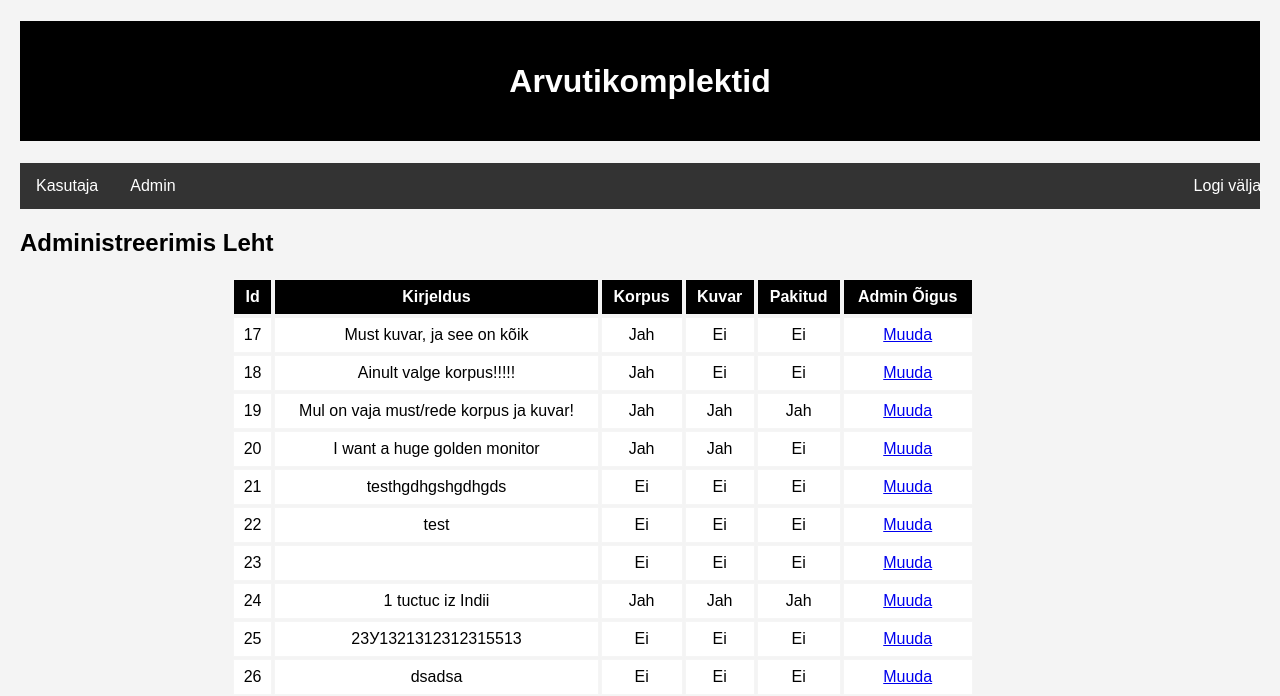
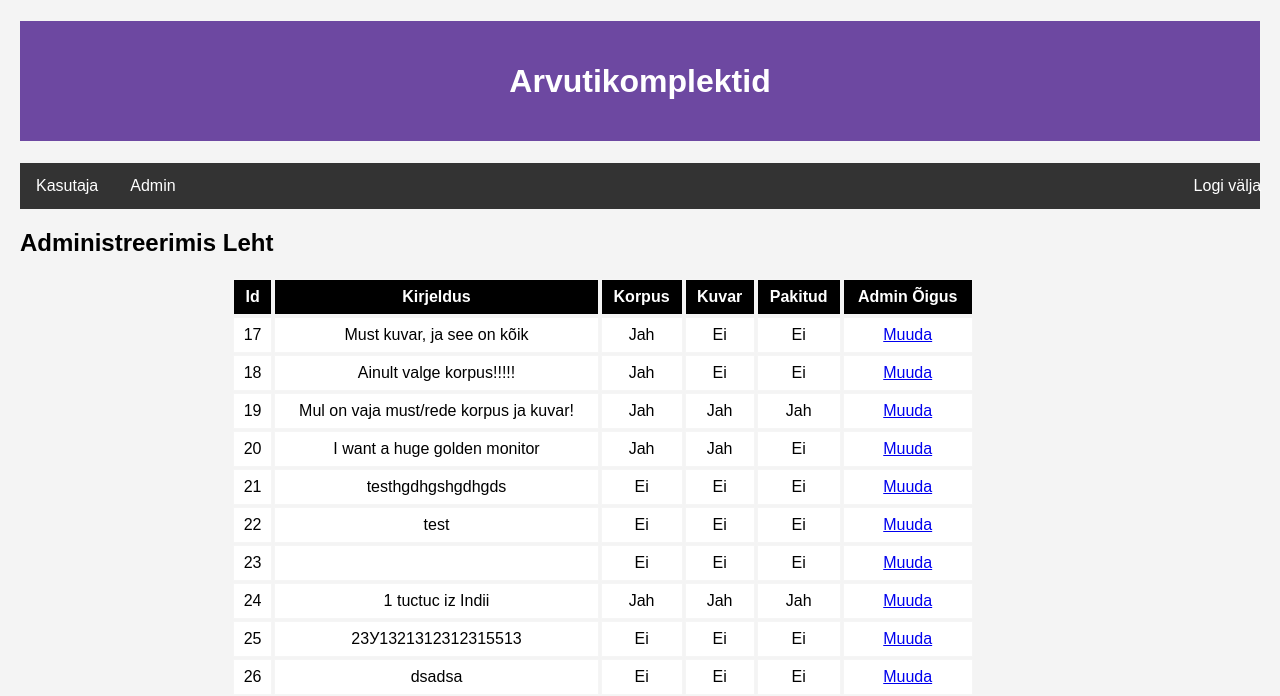
Before and after one commit to EdvardDatser/TheFinalProj, a PHP site: page /AdminLeht.php in a window 1280 px wide. Shown: the top 696 px of the page. Run offline with PHP 8.4, Linux system fonts and the light colour scheme; data comes from the database, SQL or seed files in the repository.

Commit message:
3 ülesanne on täidetud: Vahetasin lehe pealkirja värv failis ProjCss

```diff
--- a/ProjCss.css
+++ b/ProjCss.css
@@ -40,7 +40,7 @@ td[colspan=”2″] {
 }
 h1{
     color: white;
-    background-color: black;
+    background-color: #6D48A1;
     height: 80px;
     padding: 20px;
     display: flex;
```
